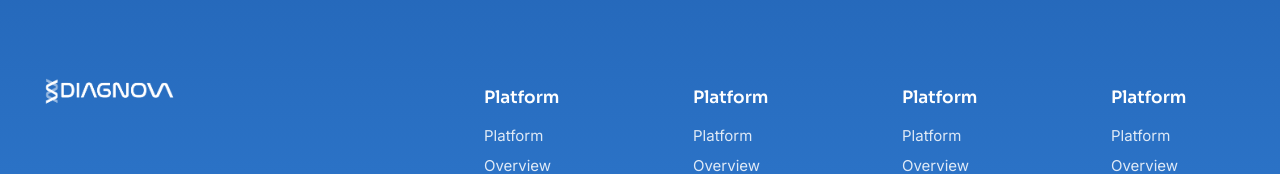
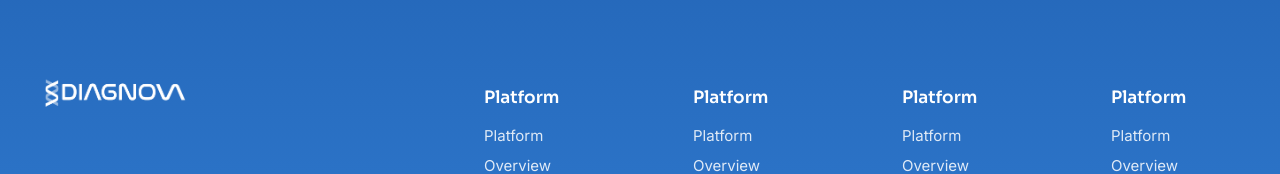
Before and after one commit to TBTBAgency/WebsiteDiagnova, a Next.js app: page / in a window 1280 px wide. Shown: the part 4393-4567 px from the top of the page. Built offline with nearby package versions, Linux system fonts and the light colour scheme; no server answers.

Commit message:
feat: match footer logo size with navbar and align position

```diff
--- a/components/layout/Footer.tsx
+++ b/components/layout/Footer.tsx
@@ -22,14 +22,14 @@ export function Footer() {
             <div className="flex items-center">
               <Link
                 href="/"
-                className="flex items-center transition-opacity hover:opacity-90 shrink-0 -translate-x-1.5 sm:-translate-x-2 lg:-translate-x-2.5"
+                className="flex items-center transition-opacity hover:opacity-90 shrink-0 -translate-x-2 sm:-translate-x-2.5 lg:-translate-x-3"
               >
                 <Image
                   src="/images/logo-diagnova.svg"
                   alt="Diagnova"
-                  width={215}
-                  height={60}
-                  className="h-9 sm:h-10 md:h-11 w-auto brightness-0 invert object-contain"
+                  width={240}
+                  height={66}
+                  className="h-10 sm:h-11 md:h-12 lg:h-[46px] xl:h-12 w-auto brightness-0 invert object-contain"
                   priority
                 />
               </Link>
```
